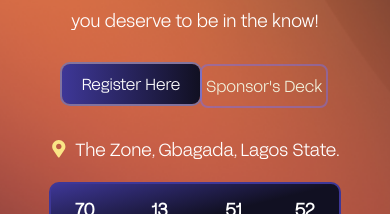
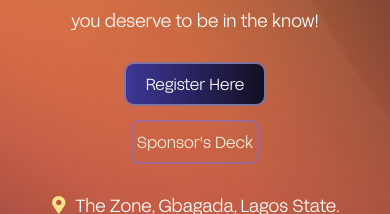
Before and after one commit to Bloceducare/web3-lagos, a Next.js app in the folder frontend/: page / in a window 390 px wide. Shown: the part 748-962 px from the top of the page. Built offline with nearby package versions, Linux system fonts and the light colour scheme; no server answers.

Commit message:
Update AboveFold.tsx

```diff
--- a/frontend/components/AboveFold.tsx
+++ b/frontend/components/AboveFold.tsx
@@ -33,13 +33,6 @@ const Progress: React.FC<ProgressProps> = ({ Title, number, imageSrc }) => {
     </div>
   )
 }
-
-const gradientBorder: React.CSSProperties = {
-  // borderRadius: '50px',
-  // borderImageSlice: 1,
-  // borderWidth: '2px',
-  // borderImageSource: 'linear-gradient(139.45deg, #ffffff 2.44%, rgba(255, 255, 255, 0.17) 50.12%, #ffffff 98.85%)',
-};
 
 type containerProps = {
   Content: string;
@@ -125,7 +118,7 @@ const AboveFold = () => {
           Here, community meets technology for three days of intensive Networking and Learning experiences. Future of money, you deserve to be in the know!
           </p>
         </div>
-        <div className="flex flex-wrap justify-center space-x-0 md:space-x-10 md:justify-between">
+        <div className="flex flex-col space-y-4 items-center md:space-y-0 md:flex-row justify-center space-x-0 md:space-x-10 md:justify-between">
           <Link href="/apply/registration">
             <Button className="bg-gradient-to-r from-[#3E3797] to-[#111022] text-white ring-[2px] border-[#756EE97D] rounded-lg px-5 w-full sm:px-6">
               Register Here
```
